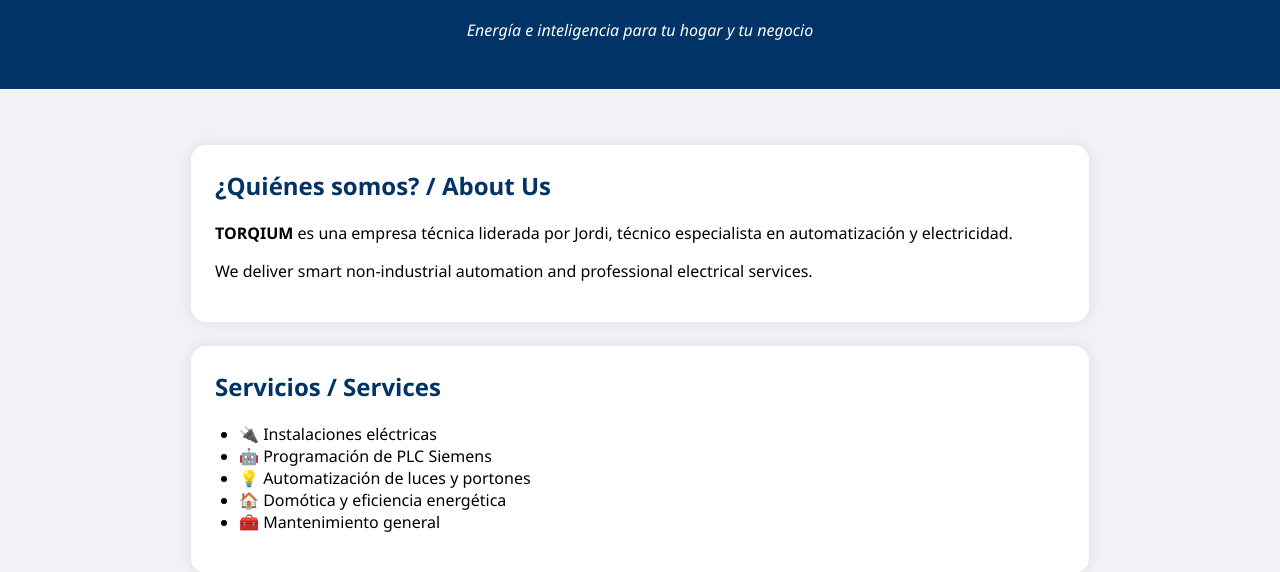
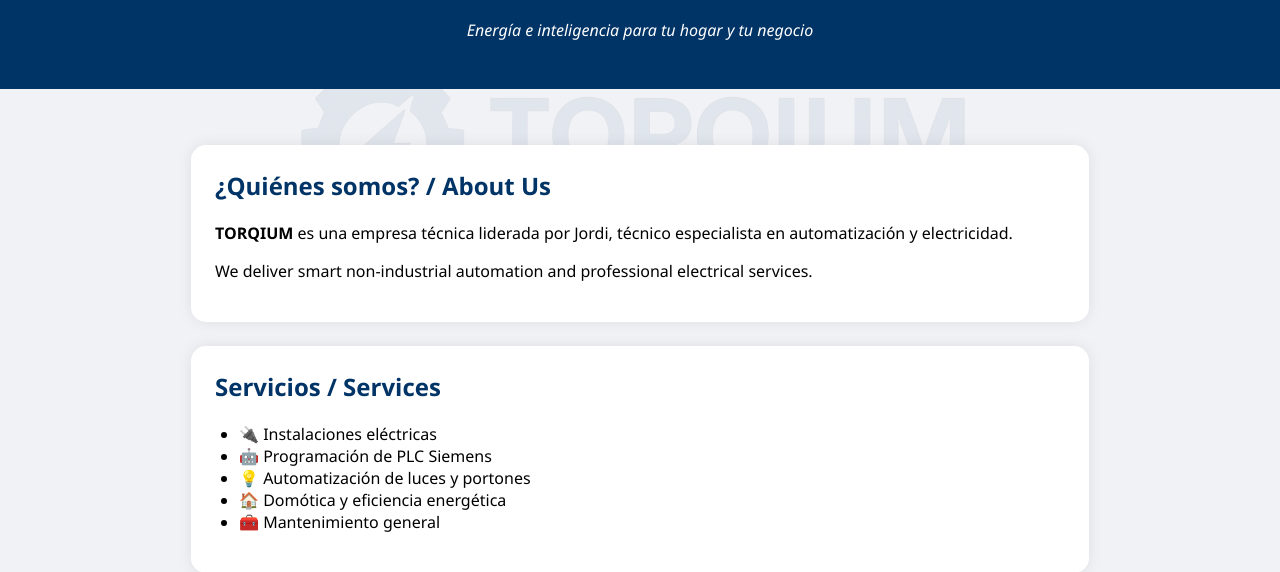
Before and after one commit to JordiCanoR/TORQIUM, a plain HTML site: page TORQIUM_Web/index.html in a window 1280 px wide. Shown: the part 234-806 px from the top of the page. Drawn offline with Linux system fonts and the light colour scheme.

Commit message:
Update style.css

```diff
--- a/TORQIUM_Web/style.css
+++ b/TORQIUM_Web/style.css
@@ -5,19 +5,23 @@ body {
   font-family: 'Segoe UI', sans-serif;
   background-color: #f0f2f5;
   position: relative;
+  z-index: 1;
 }
 body::before {
   content: "";
-  background: url('images/logo.jpg') no-repeat center center;
-  background-size: 55%;
+  background-image: url("imagenes/logo.jpg");
+  background-repeat: no-repeat;
+  background-position: center center;
+  background-size: 60%;
   position: fixed;
   top: 0;
   left: 0;
   width: 100%;
   height: 100%;
-  opacity: 0.06;
+  opacity: 0.07;
   z-index: 0;
 }
+
 
 header {
   background-color: #003366;
```
